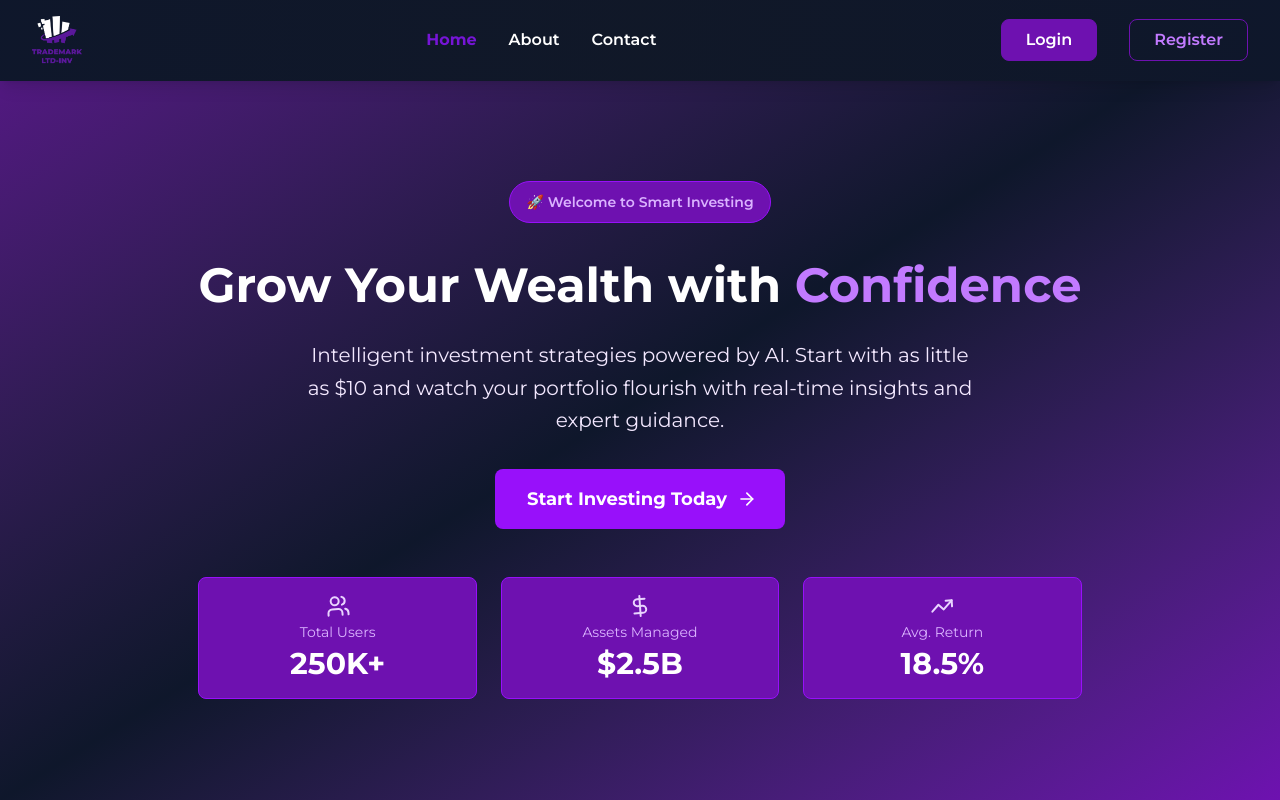
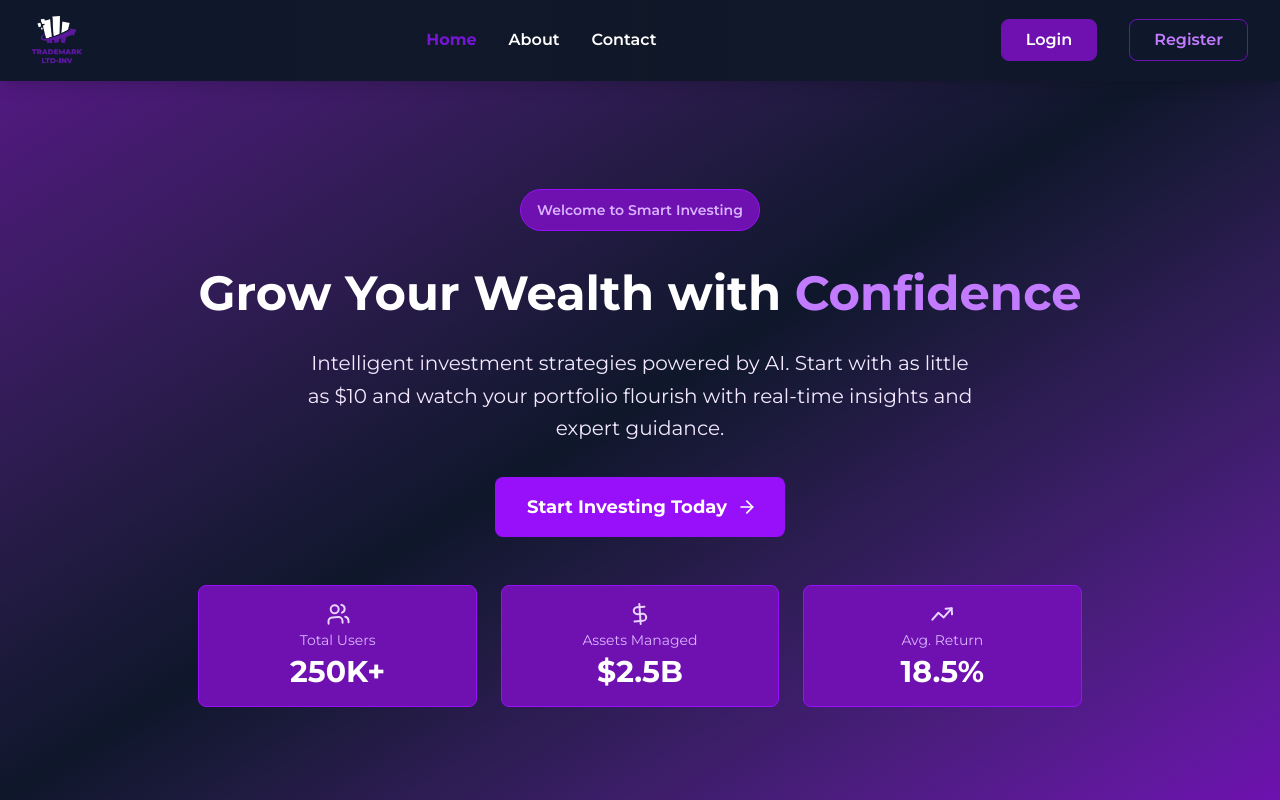
Before and after one commit to Matrixgee/trademark-two, a Next.js app: page / in a window 1280 px wide. Shown: the top 800 px of the page. Built offline with nearby package versions, Linux system fonts and the light colour scheme.

Commit message:
changess made

```diff
--- a/src/pages/(components)/CTASection.tsx
+++ b/src/pages/(components)/CTASection.tsx
@@ -90,7 +90,6 @@ const CTASection = () => {
               scale: 0.95,
             }}
           >
-            {/* Shimmer effect */}
             <motion.div
               onClick={()=> router.push("/auth")}
               className="absolute inset-0 cursor-pointer bg-gradient-to-r from-transparent via-white to-transparent opacity-0"
--- a/src/pages/(components)/Header.tsx
+++ b/src/pages/(components)/Header.tsx
@@ -179,11 +179,11 @@ const Header = () => {
         </button>
 
         {mobileMenuOpen && (
-          <div className="absolute top-16 left-0 right-0 bg-purple-800 p-4 flex flex-col gap-4 md:hidden">
+          <div className="absolute top-18 left-0 right-0 bg-gradient-to-r from-slate-900 via-gray-900 to-slate-900 p-4 flex flex-col gap-4 md:hidden">
             <a href="/" className="text-purple-100 hover:text-white">Home</a>
             <a href="/about" className="text-purple-100 hover:text-white">About</a>
             <a href="/contact" className="text-purple-100 hover:text-white">Contact</a>
-            <button onClick={()=> router.push("/auth")} className="bg-purple-400 hover:bg-purple-300 text-purple-900 px-6 py-2 rounded-lg font-semibold w-full">
+            <button onClick={()=> router.push("/auth")} className="bg-purple-700 hover:bg-purple-300 text-white px-6 py-2 rounded-lg font-semibold w-full">
               Get Started
             </button>
           </div>
--- a/src/pages/(components)/HeroSection.tsx
+++ b/src/pages/(components)/HeroSection.tsx
@@ -36,12 +36,12 @@ const HeroSection = () => {
     <section className="min-h-screen bg-gradient-to-br from-purple-900 via-slate-900 to-purple-800 pt-20 px-6 flex items-center justify-center">
       <div className="max-w-6xl mx-auto text-center">
         <motion.div
-          className="mb-8 inline-block px-4 py-2 bg-purple-800 rounded-full border border-purple-600"
+          className="mb-8 mt-4 inline-block px-4 py-2 bg-purple-800 rounded-full border border-purple-600"
           initial={{ opacity: 0, scale: 0.8 }}
           animate={{ opacity: 1, scale: 1 }}
           transition={{ duration: 0.5 }}
         >
-          <span className="text-purple-300 text-sm font-semibold">🚀 Welcome to Smart Investing</span>
+          <span className="text-purple-300 text-sm font-semibold">Welcome to Smart Investing</span>
         </motion.div>
 
         <motion.h1
```
